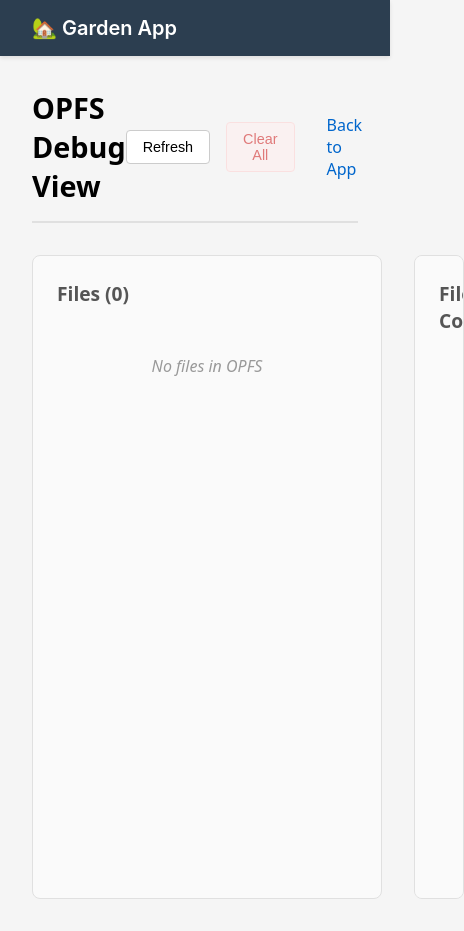
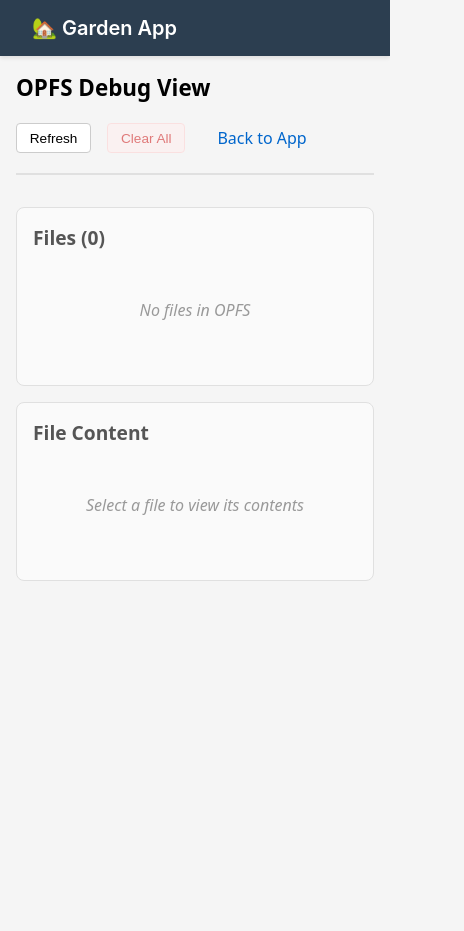
Before and after one commit to brendonski/plant-app, a SvelteKit app: page /debug in a window 390 px wide. Shown: the whole page, 464 px wide, since content can reach past the window. After the commit the page ends 844 px from the top, so only its background shows below. Built offline with nearby package versions, Linux system fonts and the light colour scheme; what @signaldb/core, @signaldb/indexeddb, @signaldb/opfs would draw is missing.

Commit message:
fix debug view for mobile. truncate long values in debug file contents

```diff
--- a/src/lib/db/migration.ts
+++ b/src/lib/db/migration.ts
@@ -44,7 +44,6 @@ export async function migrateFromLocalStorage() {
             row: number;
             position: number;
           };
-          notes?: string;
         }>;
         console.log(`Migrating ${oldPlants.length} plants...`);
         oldPlants.forEach((oldPlant) => {
@@ -61,7 +60,6 @@ export async function migrateFromLocalStorage() {
               dominantColour: oldPlant.dominantColour,
               photos,
               location: oldPlant.location,
-              notes: oldPlant.notes,
             };
             plantsCollection.insert(newPlant);
           }
--- a/src/routes/debug/+page.svelte
+++ b/src/routes/debug/+page.svelte
@@ -55,6 +55,23 @@
     }
   }
 
+  function truncateValue(value: any, maxLength: number = 100): any {
+    if (typeof value === 'string' && value.length > maxLength) {
+      return value.substring(0, maxLength) + `... (${value.length} chars total)`;
+    }
+    if (Array.isArray(value)) {
+      return value.map(item => truncateValue(item, maxLength));
+    }
+    if (value !== null && typeof value === 'object') {
+      const truncated: any = {};
+      for (const [key, val] of Object.entries(value)) {
+        truncated[key] = truncateValue(val, maxLength);
+      }
+      return truncated;
+    }
+    return value;
+  }
+
   async function viewFile(fileName: string) {
     try {
       const root = await navigator.storage.getDirectory();
@@ -67,9 +84,15 @@
       // Try to pretty-print JSON
       try {
         const parsed = JSON.parse(text);
-        fileContent = JSON.stringify(parsed, null, 2);
+        const truncated = truncateValue(parsed);
+        fileContent = JSON.stringify(truncated, null, 2);
       } catch {
-        fileContent = text;
+        // For non-JSON files, truncate if too long
+        if (text.length > 100) {
+          fileContent = text.substring(0, 100) + `... (${text.length} chars total)`;
+        } else {
+          fileContent = text;
+        }
       }
     } catch (err) {
       error = err instanceof Error ? err.message : String(err);
@@ -193,6 +216,8 @@
     margin-bottom: 2rem;
     padding-bottom: 1rem;
     border-bottom: 2px solid #e0e0e0;
+    flex-wrap: wrap;
+    gap: 1rem;
   }
 
   h1 {
@@ -210,6 +235,7 @@
     display: flex;
     gap: 1rem;
     align-items: center;
+    flex-wrap: wrap;
   }
 
   button {
@@ -319,11 +345,13 @@
     flex: 1;
     font-family: 'Monaco', 'Menlo', monospace;
     font-size: 0.9rem;
+    word-break: break-all;
   }
 
   .size {
     color: #666;
     font-size: 0.85rem;
+    white-space: nowrap;
   }
 
   .delete {
@@ -341,6 +369,7 @@
     border-bottom: none;
     font-family: 'Monaco', 'Menlo', monospace;
     font-size: 0.9rem;
+    word-break: break-all;
   }
 
   pre {
@@ -351,6 +380,8 @@
     padding: 1rem;
     overflow: auto;
     max-height: calc(100vh - 350px);
+    word-break: break-all;
+    white-space: pre-wrap;
   }
 
   code {
@@ -365,4 +396,65 @@
     padding: 2rem;
     text-align: center;
   }
+
+  /* Mobile responsive styles */
+  @media (max-width: 768px) {
+    .debug-container {
+      padding: 1rem;
+    }
+
+    header {
+      flex-direction: column;
+      align-items: flex-start;
+    }
+
+    h1 {
+      font-size: 1.4rem;
+    }
+
+    .actions {
+      width: 100%;
+      justify-content: flex-start;
+    }
+
+    .content {
+      grid-template-columns: 1fr;
+      height: auto;
+      gap: 1rem;
+    }
+
+    .file-list,
+    .file-viewer {
+      padding: 1rem;
+      max-height: 50vh;
+    }
+
+    .file-item {
+      padding: 0.5rem;
+      font-size: 0.85rem;
+    }
+
+    .name {
+      font-size: 0.8rem;
+    }
+
+    .size {
+      font-size: 0.75rem;
+    }
+
+    pre {
+      max-height: 40vh;
+      padding: 0.75rem;
+      font-size: 0.75rem;
+    }
+
+    code {
+      font-size: 0.75rem;
+    }
+
+    button {
+      padding: 0.4rem 0.8rem;
+      font-size: 0.85rem;
+    }
+  }
 </style>
```
